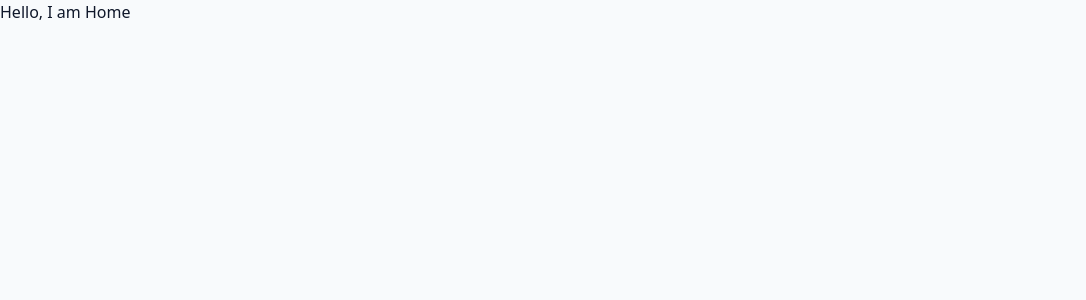
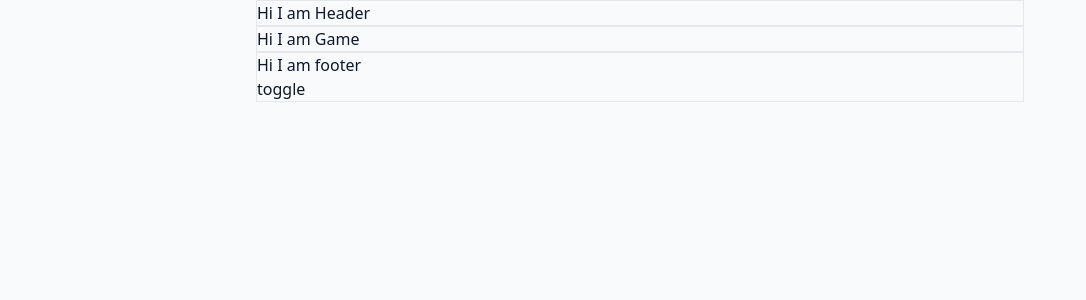
Before and after one commit to MarkyJD/unlimited-words, a React (Create React App) app: page / in a window 1280 px wide. Shown: the top 300 px of the page, without its empty margins (0-1086 px from the left). Built offline with nearby package versions, Linux system fonts and the light colour scheme; the HTML template or start-up script is replaced by a standard one.

Commit message:
feat: dark mode context

```diff
--- a/public/index.html
+++ b/public/index.html
@@ -6,7 +6,9 @@
     <meta name="description" content="Wordle Unlimited" />
     <title>Wordle Unlimited</title>
   </head>
-  <body>
+  <body
+    class="antialiased bg-slate-100 dark:bg-slate-900 text-slate-900 dark:text-slate-100"
+  >
     <noscript>You need to enable JavaScript to run this app.</noscript>
     <div id="root"></div>
   </body>
--- a/src/App.js
+++ b/src/App.js
@@ -1,10 +1,16 @@
+/* eslint-disable react/jsx-no-constructed-context-values */
 import Home from './pages/Home';
+import ThemeContext from './context/ThemeContext';
+import useDarkMode from './hooks/useDarkMode';
 
 function App() {
+  const { isDarkMode } = useDarkMode();
   return (
-    <div className="antialiased min-h-screen bg-slate-50 text-slate-900">
-      <Home />
-    </div>
+    <ThemeContext.Provider value={{ isDarkMode }}>
+      <div className="antialiased min-h-screen bg-slate-50 dark:bg-slate-900 text-slate-900 dark:text-slate-100">
+        <Home />
+      </div>
+    </ThemeContext.Provider>
   );
 }
 
--- /dev/null
+++ b/src/components/Footer/index.js
@@ -0,0 +1,13 @@
+import useDarkMode from '../../hooks/useDarkMode';
+
+export default function Footer() {
+  const [isDarkMode, toggleDarkMode] = useDarkMode();
+  return (
+    <div className="border">
+      <h1>Hi I am footer</h1>
+      <button type="button" onClick={toggleDarkMode}>
+        toggle
+      </button>
+    </div>
+  );
+}
--- /dev/null
+++ b/src/components/Game/index.js
@@ -0,0 +1,7 @@
+export default function Game() {
+  return (
+    <div className="border">
+      <h1>Hi I am Game</h1>
+    </div>
+  );
+}
--- /dev/null
+++ b/src/components/Header/index.js
@@ -0,0 +1,7 @@
+export default function Header() {
+  return (
+    <div className="border">
+      <h1>Hi I am Header</h1>
+    </div>
+  );
+}
--- /dev/null
+++ b/src/context/ThemeContext.js
@@ -0,0 +1,5 @@
+import { createContext } from 'react';
+
+const ThemeContext = createContext(null);
+
+export default ThemeContext;
--- /dev/null
+++ b/src/hooks/useDarkMode.js
@@ -0,0 +1,24 @@
+import { useState, useEffect } from 'react';
+
+export default function useDarkMode() {
+  const [isDarkMode, setIsDarkMode] = useState(
+    () => localStorage.theme === 'dark'
+  );
+
+  function toggleDarkMode() {
+    setIsDarkMode(!isDarkMode);
+  }
+
+  useEffect(() => {
+    const html = window.document.documentElement;
+    const prevTheme = isDarkMode ? 'light' : 'dark';
+    html.classList.remove(prevTheme);
+
+    const nextTheme = isDarkMode ? 'dark' : 'light';
+    html.classList.add(nextTheme);
+
+    localStorage.setItem('theme', nextTheme);
+  }, [isDarkMode]);
+
+  return [isDarkMode, toggleDarkMode];
+}
--- a/src/pages/Home.js
+++ b/src/pages/Home.js
@@ -1,3 +1,13 @@
+import Game from '../components/Game';
+import Header from '../components/Header';
+import Footer from '../components/Footer';
+
 export default function Home() {
-  return <div>Hello, I am Home</div>;
+  return (
+    <div className="max-w-screen-md mx-auto">
+      <Header />
+      <Game />
+      <Footer />
+    </div>
+  );
 }
--- a/tailwind.config.js
+++ b/tailwind.config.js
@@ -1,4 +1,5 @@
 module.exports = {
+  darkMode: 'class',
   content: ['./src/**/*.{js,jsx}'],
   theme: {
     extend: {},
```
Also changed, not shown: a.txt (added), outfile.txt (added), 1 other file (tests, documents, lock files or other folders).
